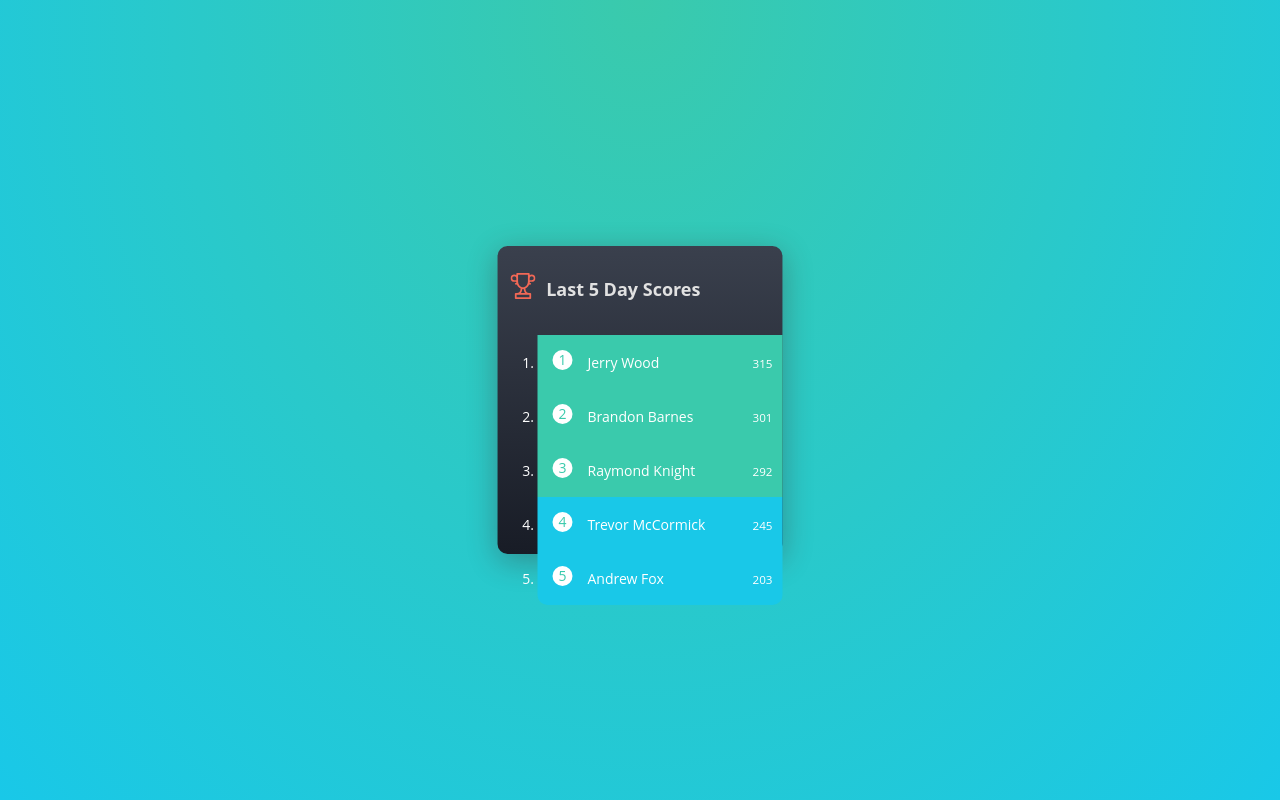
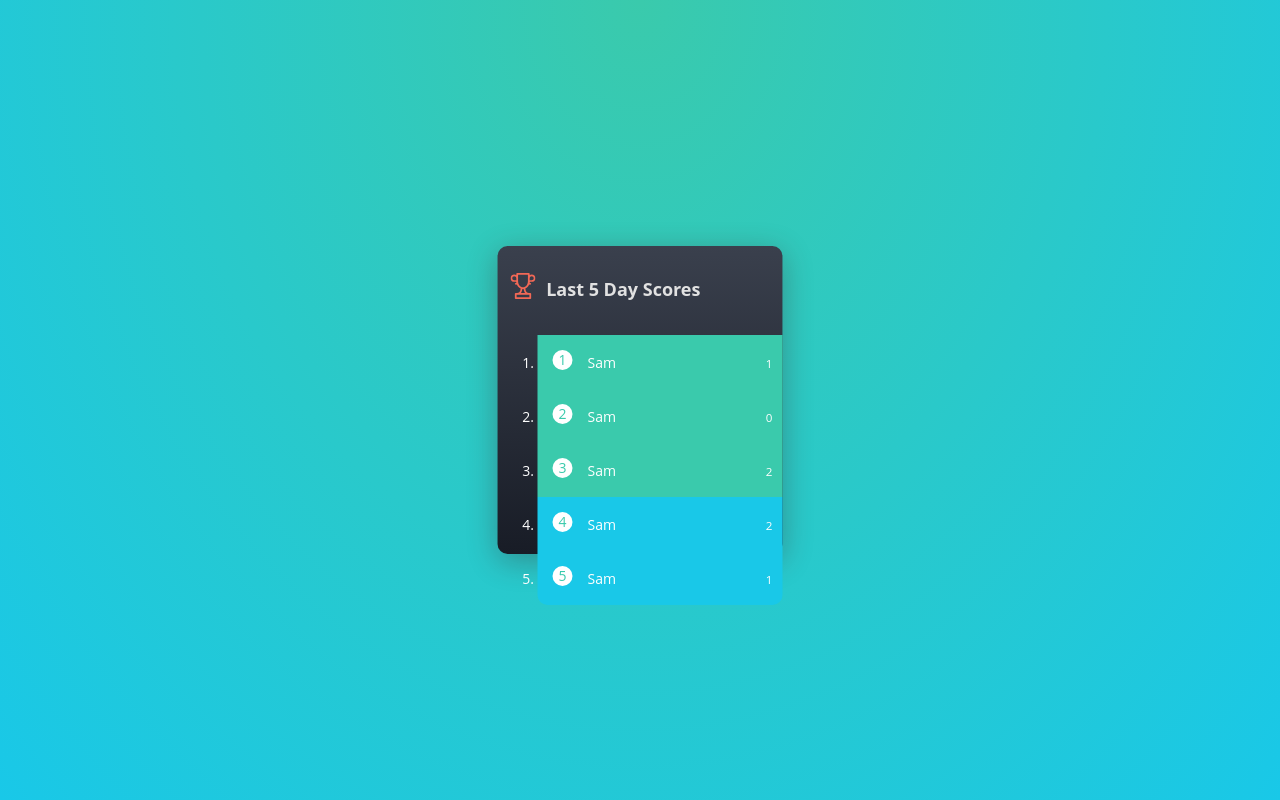
Before and after one commit to QEDK/AIDEN, a website: page client/leaderboard.html in a window 1280 px wide. Drawn offline with Linux system fonts and the light colour scheme.

Commit message:
Leaderboard

```diff
--- a/client/leaderboard.html
+++ b/client/leaderboard.html
@@ -221,24 +221,24 @@
 Last 5 Day Scores   </h1>
     <ol>
       <li>
-        <mark>Jerry Wood</mark>
-        <small>315</small>
+        <mark>Sam</mark>
+        <small>1</small>
       </li>
       <li>
-        <mark>Brandon Barnes</mark>
-        <small>301</small>
+        <mark>Sam</mark>
+        <small>0</small>
       </li>
       <li>
-        <mark>Raymond Knight</mark>
-        <small>292</small>
+        <mark>Sam</mark>
+        <small>2</small>
       </li>
       <li>
-        <mark>Trevor McCormick</mark>
-        <small>245</small>
+        <mark>Sam</mark>
+        <small>2</small>
       </li>
       <li>
-        <mark>Andrew Fox</mark>
-        <small>203</small>
+        <mark>Sam</mark>
+        <small>1</small>
       </li>
 
     </ol>
```
Also changed, not shown: client/index.js (+11 -0 lines).
